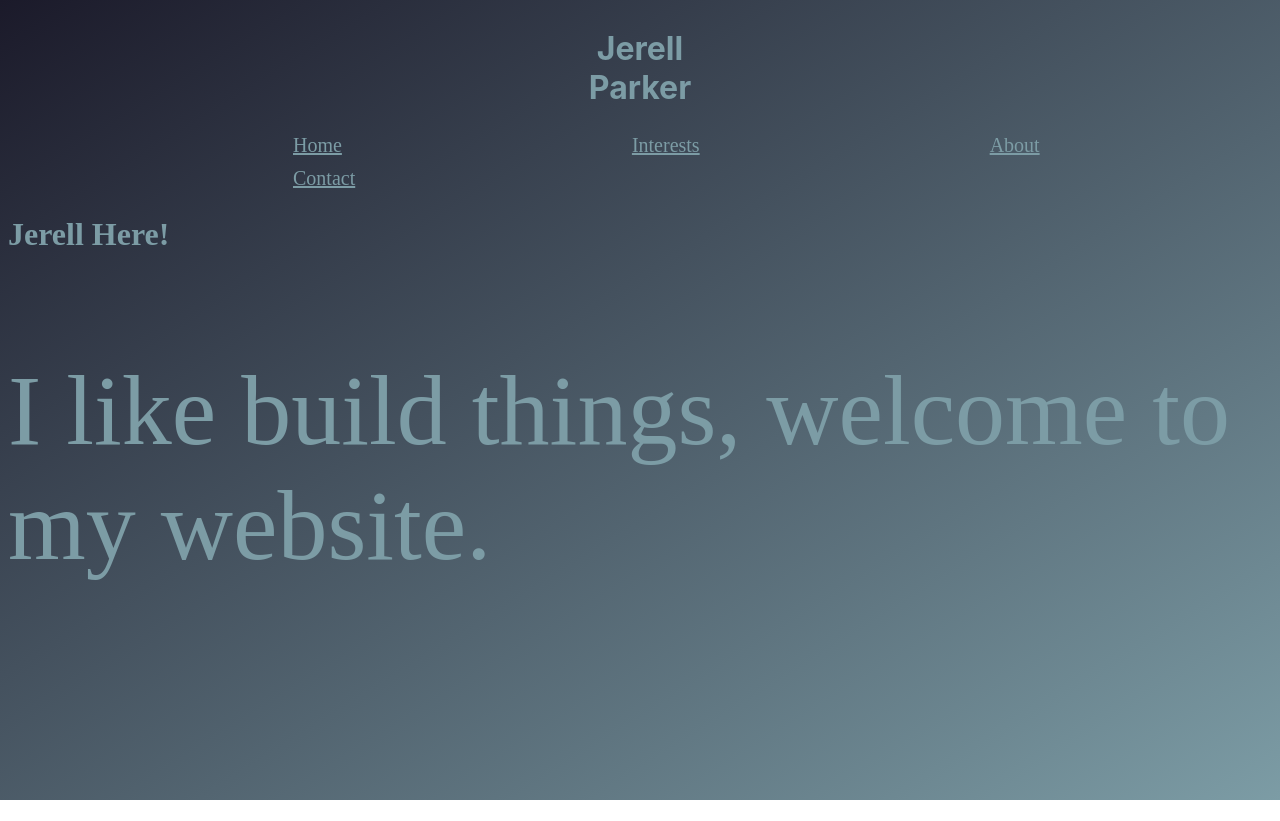
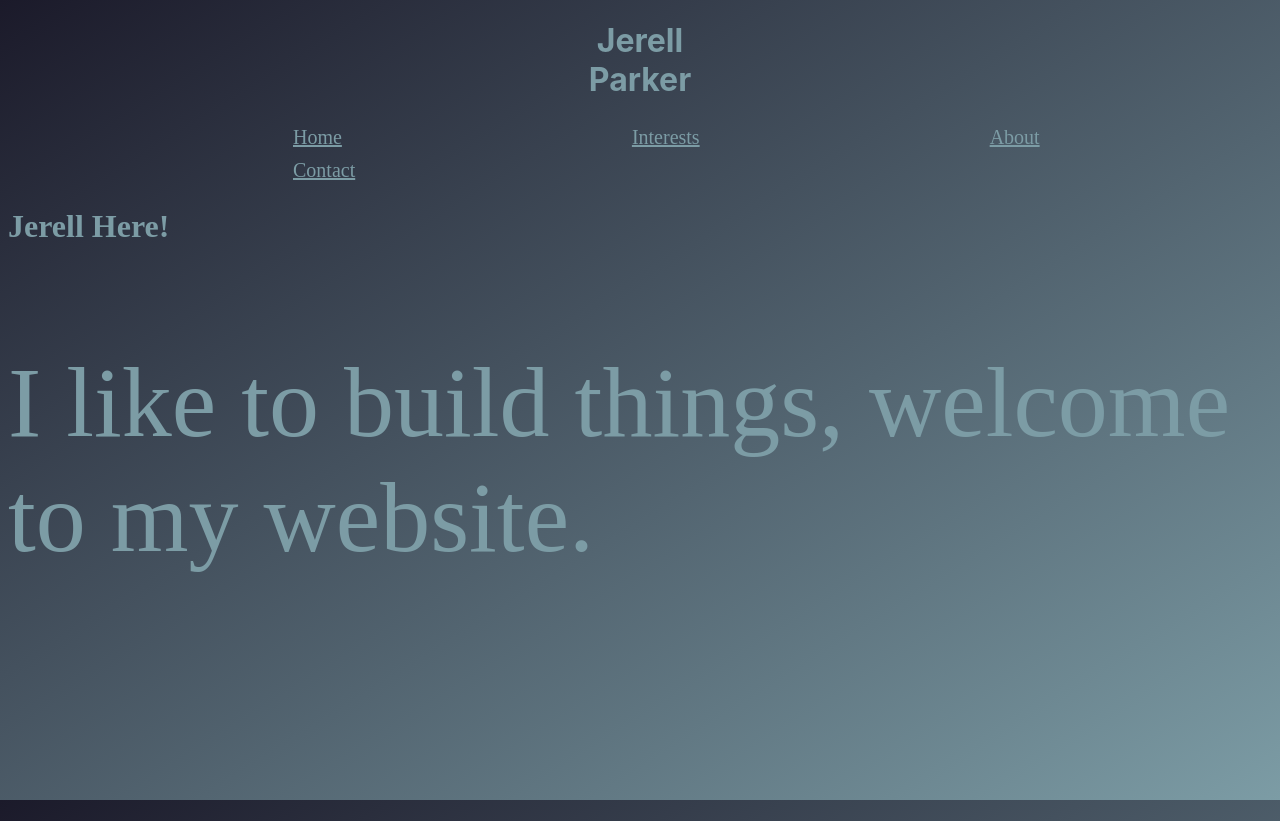
Before and after one commit to JJbean510/practice-site, a plain HTML site: page index.html in a window 1280 px wide. Before the commit the page ends 800 px from the top, so only its background shows below. Drawn offline with Linux system fonts and the light colour scheme.

Commit message:
minor grammatical changes

```diff
--- a/index.html
+++ b/index.html
@@ -20,6 +20,6 @@
             </nav>
         </header>
         <h1 class="size">Jerell Here!</h1>
-        <p class="building">I like build things, welcome to my website.</p>
+        <p class="building">I like to build things, welcome to my website.</p>
     </body>
 </html>
--- a/resources/css/index.css
+++ b/resources/css/index.css
@@ -43,7 +43,7 @@ body {
 }
 
 html, body {
-    position: fixed;
+    position: relative;
     right: 0;
     left: 0;
     bottom: 0;
```
